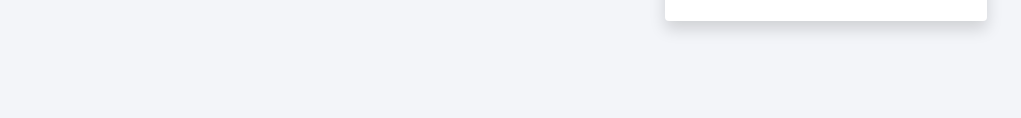
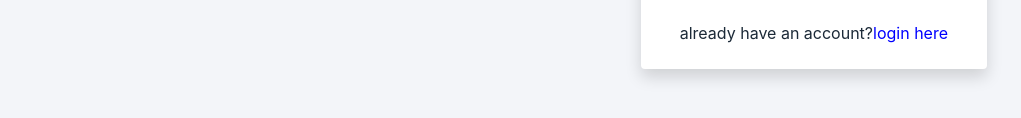
Before and after one commit to groupProject-phase2/Fotball-Information-Apps, a plain HTML site: page client/index.html in a window 1280 px wide. Both pictures are taken after a click on the link "register here". Shown: the part 594-712 px from the top of the page, without its empty margins (138-1159 px from the left). Drawn offline with nearby package versions, Linux system fonts and the light colour scheme; some packages are replaced by stand-ins of ours; a script that the page names is missing.

Commit message:
add login here

```diff
--- a/client/index.html
+++ b/client/index.html
@@ -121,9 +121,15 @@
           <div class="col text-center">
             <button type="submit" class="btn btn-primary btn-block rounded"
               style="align-content: center;">Register</button>
-          </div>
+          </div><br>
+
+            <div class="col text-center">
+              already have an account?<a onclick="toLogin(event)" style="color: blue;">login here</a>
+            </div>
+
       </div>
       </form>
+
     </div>
     </div>
     <div class="float-left" style="margin-left: 150px;">
```
